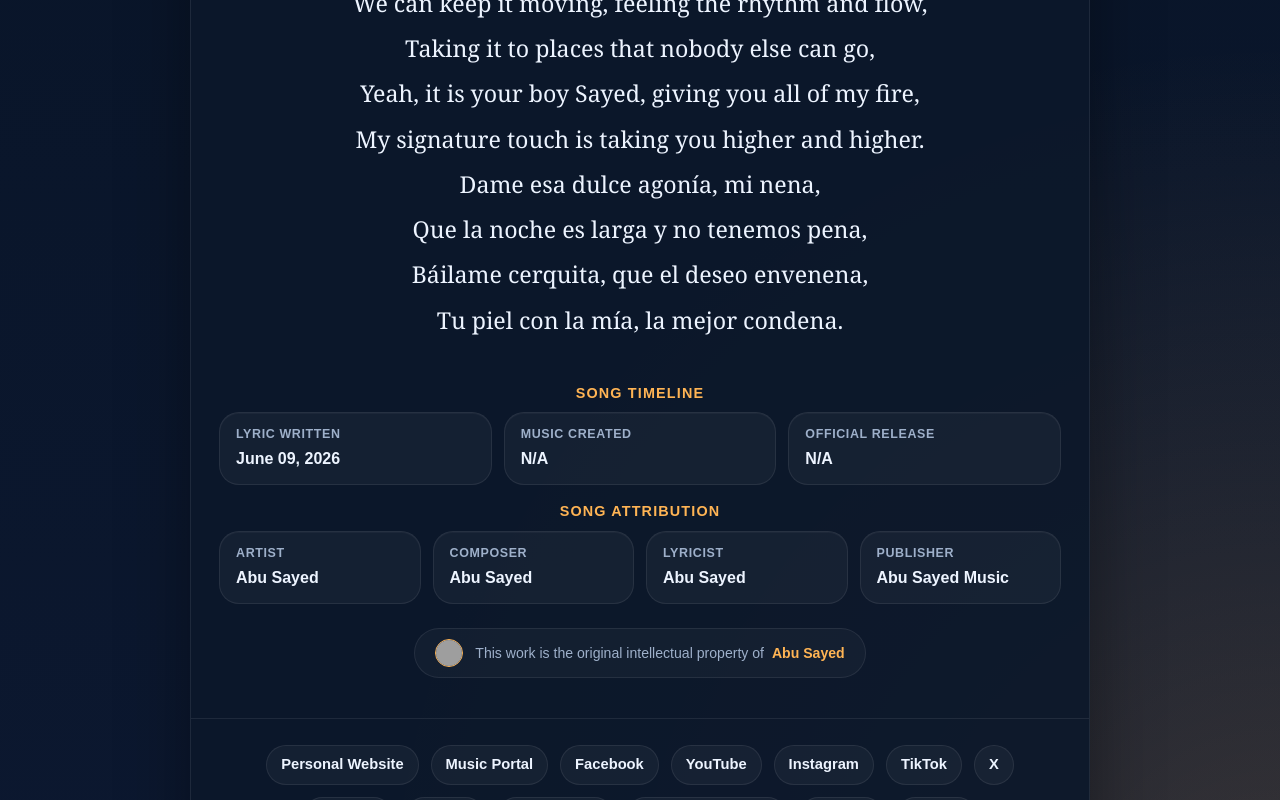
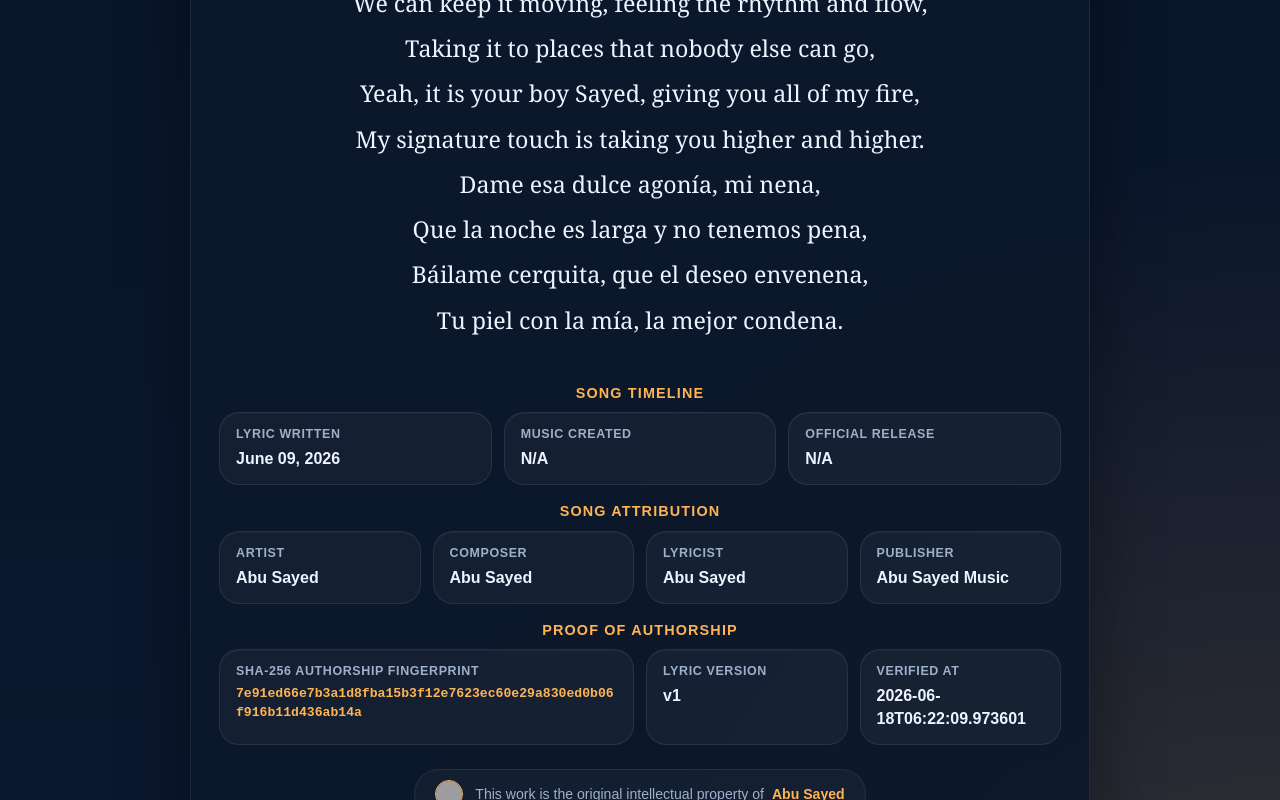
Before and after one commit to ImAbuSayed/dulce-agonia, a plain HTML site: page index.html in a window 1280 px wide. Shown: the part 2000-2800 px from the top of the page. Drawn offline with Linux system fonts and the light colour scheme; grey boxes are pictures that could not be loaded.

Commit message:
feat: update song assets v1 with signed GPG commit [verified]

```diff
--- a/index.html
+++ b/index.html
@@ -14,9 +14,9 @@
     <meta name="keywords" content="Dulce agonía, Abu Sayed lyrics, original song lyrics, Abu Sayed original song, Abu Sayed lyricist, Abu Sayed composer, Abu Sayed songwriter, official lyrics">
     <meta name="robots" content="index,follow,max-snippet:-1,max-image-preview:large,max-video-preview:-1">
     <meta name="referrer" content="strict-origin-when-cross-origin">
-    <meta name="description" content="Official lyrics for &#x27;Dulce agonía&#x27;, an original song written, composed, created, and owned by Abu Sayed.">
+    <meta name="description" content="Discover the complete lyrics of &#x27;Dulce agonía&#x27;, a unique musical work by Abu Sayed, encompassing original composition and writing.">
     <meta property="og:title" content="Dulce agonía - Original Lyrics by Abu Sayed">
-    <meta property="og:description" content="Official lyrics for &#x27;Dulce agonía&#x27;, an original song written, composed, created, and owned by Abu Sayed.">
+    <meta property="og:description" content="Discover the complete lyrics of &#x27;Dulce agonía&#x27;, a unique musical work by Abu Sayed, encompassing original composition and writing.">
     <meta property="og:type" content="music.song">
     <meta property="og:url" content="https://imabusayed.github.io/dulce-agonia/">
     <meta property="og:site_name" content="Abu Sayed Music">
@@ -24,7 +24,7 @@
     <meta name="last-modified" content="2026-06-09 13:09:27">
     <meta name="twitter:card" content="summary_large_image">
     <meta name="twitter:title" content="Dulce agonía - Original Lyrics by Abu Sayed">
-    <meta name="twitter:description" content="Official lyrics for &#x27;Dulce agonía&#x27;, an original song written, composed, created, and owned by Abu Sayed.">
+    <meta name="twitter:description" content="Discover the complete lyrics of &#x27;Dulce agonía&#x27;, a unique musical work by Abu Sayed, encompassing original composition and writing.">
     <link rel="canonical" href="https://imabusayed.github.io/dulce-agonia/">
     <link rel="sitemap" type="application/xml" title="Sitemap" href="https://imabusayed.github.io/dulce-agonia/sitemap.xml">
     <link rel="author" href="https://github.com/ImAbuSayed">
@@ -100,7 +100,7 @@
       "@id": "https://imabusayed.github.io/dulce-agonia#webpage",
       "url": "https://imabusayed.github.io/dulce-agonia/",
       "name": "Dulce agonía - Original Lyrics by Abu Sayed",
-      "description": "Official lyrics for 'Dulce agonía', an original song written, composed, created, and owned by Abu Sayed.",
+      "description": "Discover the complete lyrics of 'Dulce agonía', a unique musical work by Abu Sayed, encompassing original composition and writing.",
       "isPartOf": {
         "@id": "https://music.abusayed.com.bd/#website"
       },
@@ -537,7 +537,7 @@
 
         <div class="controls">
             <button class="btn-speak" id="speakBtn" title="Read the lyrics aloud"><span id="speakText">Read Aloud</span></button>
-            <a href="https://music.abusayed.com.bd/Licensing/?https://imabusayed.github.io/dulce-agonia/" class="btn-license" title="Get licensing for this song" target="_blank">License this song: Dulce agonía</a>
+            <a href="https://music.abusayed.com.bd/Licensing/?https://imabusayed.github.io/dulce-agonia/" class="btn-license" title="Get licensing for this song" target="_blank">Commercial Licensing for Dulce agonía</a>
 
         </div>
         <br>
@@ -612,6 +612,26 @@
             <div class="meta-card">
                 <span class="meta-label">Publisher</span>
                 <strong>Abu Sayed Music</strong>
+            </div>
+
+                </div>
+            </div>
+
+            <div class="details-block">
+                <div class="details-title">Proof of Authorship</div>
+                <div class="meta-grid">
+
+            <div class="meta-card" style="grid-column: span 2;">
+                <span class="meta-label">SHA-256 Authorship Fingerprint</span>
+                <strong style="word-break: break-all; font-family: monospace; font-size: 0.82rem; color: var(--accent);">7e91ed66e7b3a1d8fba15b3f12e7623ec60e29a830ed0b06f916b11d436ab14a</strong>
+            </div>
+            <div class="meta-card">
+                <span class="meta-label">Lyric Version</span>
+                <strong>v1</strong>
+            </div>
+            <div class="meta-card">
+                <span class="meta-label">Verified At</span>
+                <strong>2026-06-18T06:22:09.973601</strong>
             </div>
 
                 </div>
```
Also changed, not shown: excerpts/Bridge-Preview.txt (added), excerpts/Chorus-Preview.txt (added), excerpts/Final-Chorus-Preview.txt (added), excerpts/Hook-Preview.txt (added), excerpts/Pre-Chorus-2-Preview.txt (added), excerpts/Pre-Chorus-3-Preview.txt (added), excerpts/Pre-Chorus-Preview.txt (added), excerpts/Verse-1-Preview.txt (added), excerpts/Verse-2-Preview.txt (added), excerpts/Verse-3-Preview.txt (added), hashes.txt (added), llms.txt, lyrics_backup/2026-06-18_dulce-agonia-v1.txt (added), manifest.json (added), 1 other file.
